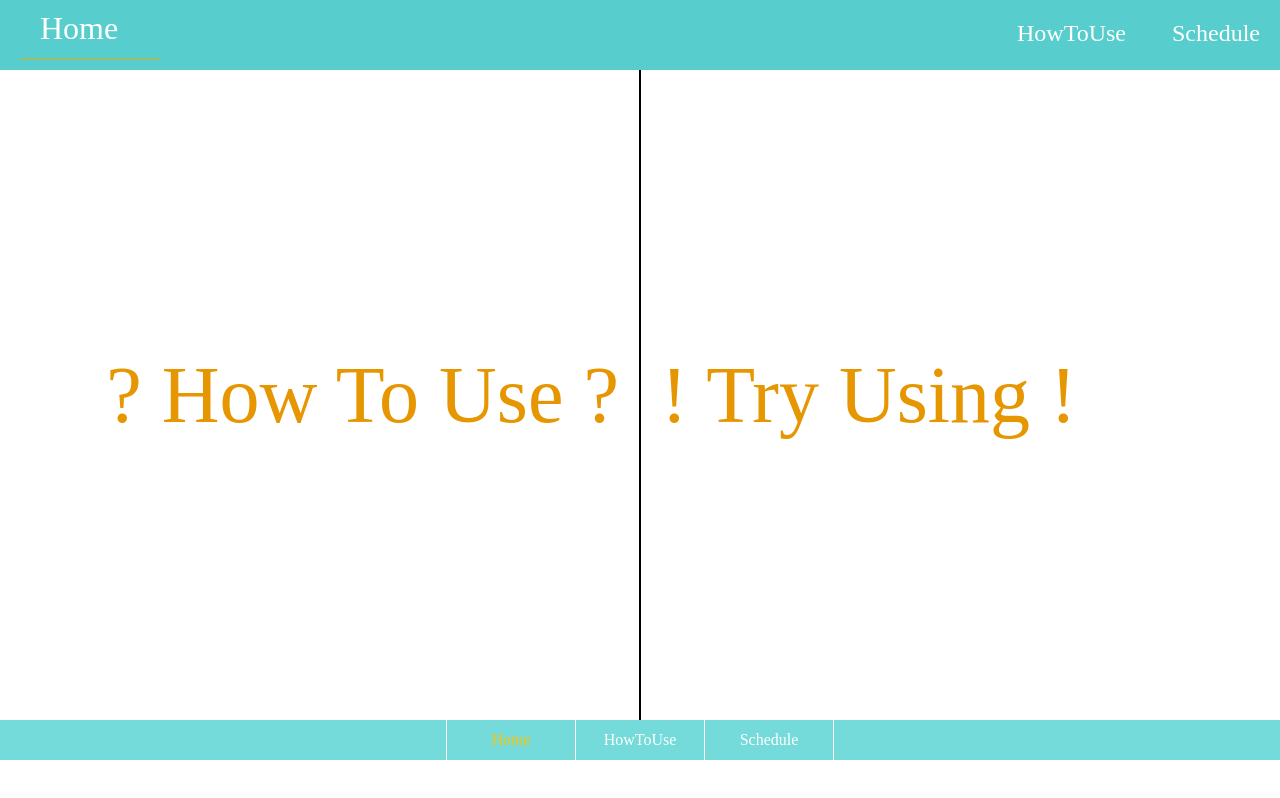
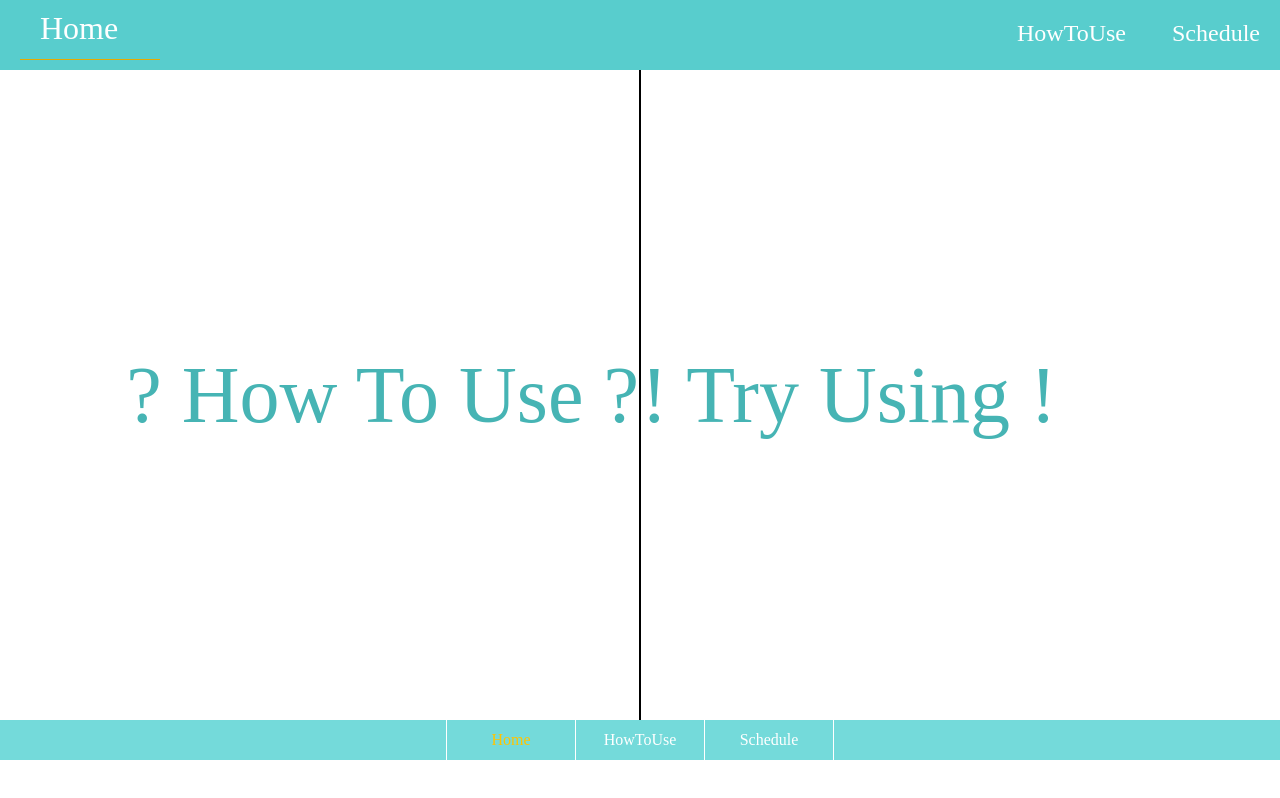
Before and after one commit to Takada222/Schedule-app, a Vue app: page / in a window 1280 px wide. Built offline with nearby package versions, Linux system fonts and the light colour scheme.

Commit message:
Homeページのタグの構造とアニメーションを変更

```diff
--- a/src/views/Home.vue
+++ b/src/views/Home.vue
@@ -1,28 +1,17 @@
 <template>
   <div class="body-container">
-    <div
-      class="link link-to-how"
-      :class="{mouseHoverLeft:isActiveLeft}"
-      @mouseover="changeLeftColor"
-      @mouseleave="ripositLeftColor"
-    >
-      <p>? How To Use ?</p>
+    <div class="link link-to-how">
+      <!-- <p>? How To Use ?</p> -->
       <a
         href="#"
         @click="toHowToUse"
-      />
+      >? How To Use ?</a>
     </div>
-    <div
-      class="link link-to-schedule"
-      :class="{mouseHoverRight:isActiveRight}"
-      @mouseover="changeRightColor"
-      @mouseleave="ripositRightColor"
-    >
-      <p>! Try Using !</p>
+    <div class="link link-to-schedule">
       <a
         href="#"
         @click="toSchedule"
-      />
+      >! Try Using !</a>
     </div>
   </div>
 </template>
@@ -41,71 +30,75 @@ export default {
       },
       toSchedule() {
         this.$router.push('/Schedule');
-        },
-        changeLeftColor() {
-            this.isActiveLeft = true
-        },
-        ripositLeftColor() {
-            this.isActiveLeft = false
-        },
-        changeRightColor() {
-            this.isActiveRight = true
-        },
-        ripositRightColor() {
-            this.isActiveRight = false
       }
     }
   }
 </script>
 
-<style scoped>
+<style lang="scss" scoped>
+
   .body-container {
     display: flex;
     justify-content: center;
     align-items: center;
     padding-top: 70px;
-        z-index: 1;
   }
 
   .link {
     width: 50%;
     line-height: 650px;
+    font-size: 80px;
+    a {
       position: relative;
-    }
-
-    .link a {
+      display: inline-block;
+      width: 100%;
+      color: rgb(70, 180, 180);
+      transition: .3s;
+      text-decoration: none;
+      &::before{
         position: absolute;
         top: 0;
+        right: 0;
+        bottom: 0;
         left: 0;
-        height: 100%;
-        width: 100%;
+        z-index: -1;
+        content: '';
+        background: rgba(255, 240, 107, 0.9);
+        transform: scale(0, 1);
+        transition: transform .4s;
       }
-
-    .link p {
-        padding: 0 20px;
-        font-size: 80px;
-        color: rgb(230, 150, 0);
-        transition: 1s;
+      &:hover {
+        color: rgb(255, 95, 95);
+        &::before {
+          transform: scale(1, 1);
         }
-
-    .mouseHoverLeft p {
-        color: white;
-        background-color: rgba(196, 150, 52, 0.605);
-        transition: 1s;
       }
-
-    .mouseHoverRight p {
-        color: white;
-        background-color: rgba(196, 150, 52, 0.755);
-        transition: 1s;
+    }
 }
 
 .link-to-how {
   border-right: 1px solid #000;
   text-align: right;
+  a {
+    &::before{
+      transform-origin: right top;
+    }
+    &:hover::before {
+      transform-origin: right top;
+    }
+  }
 }
 
 .link-to-schedule {
   border-left: 1px solid #000;
+  text-align: left;
+  a {
+    &::before{
+      transform-origin: left top;
+    }
+    &:hover::before {
+      transform-origin: left top;
+    }
+  }
 }
 </style>
```
Lines whose indentation alone changed are shown as unchanged.
